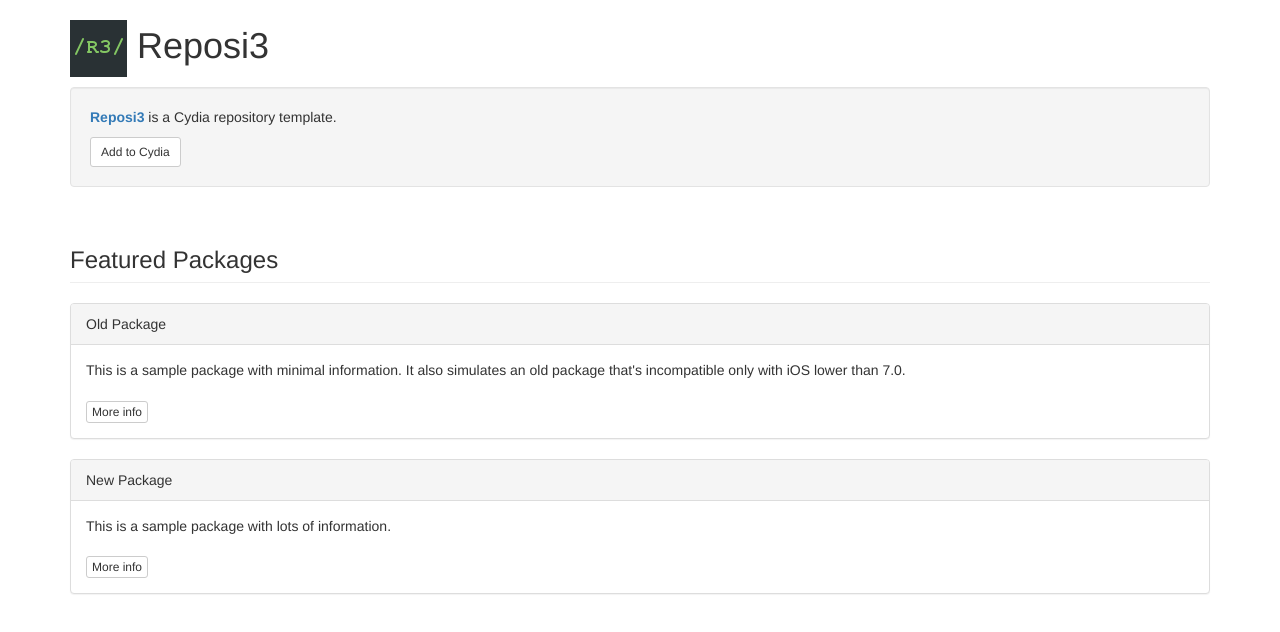
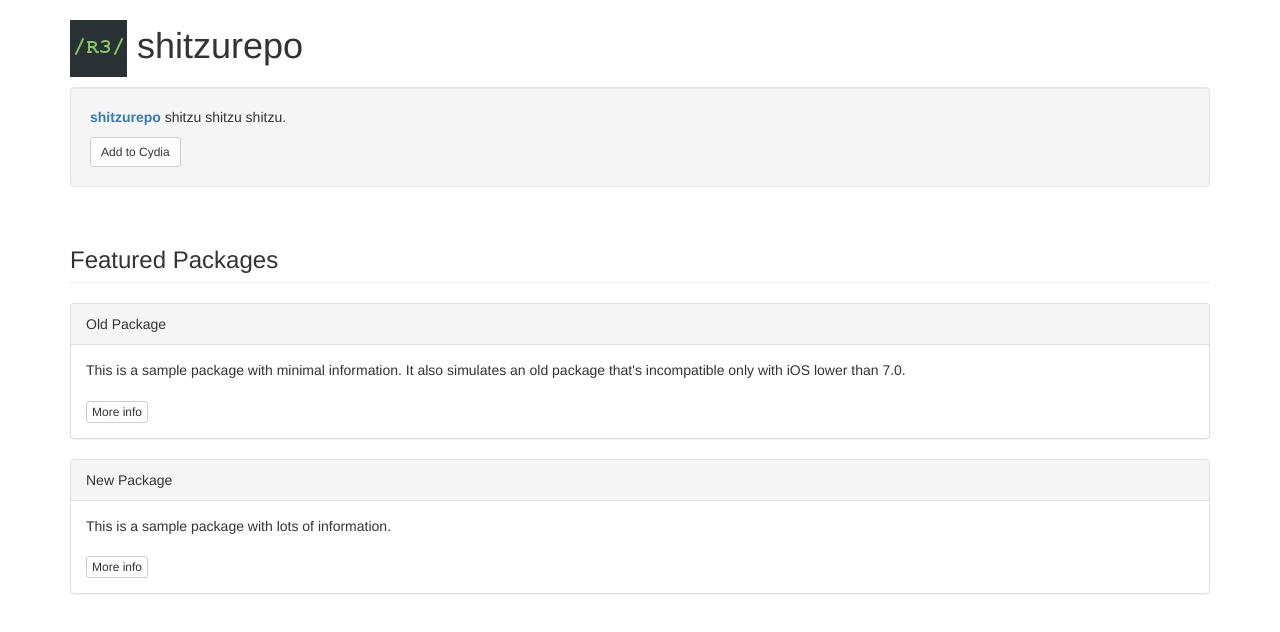
Before and after one commit to shitzurepo/shitzurepo, a plain HTML site: page index.html in a window 1280 px wide. Drawn offline with nearby package versions, Linux system fonts and the light colour scheme.

Commit message:
Update index.html

```diff
--- a/index.html
+++ b/index.html
@@ -1,7 +1,7 @@
 <!DOCTYPE html>
 <html lang="en">
 <head>
-  <title>Reposi3</title>
+  <title>shitzurepo</title>
   <meta charset="utf-8">
   <meta name="viewport" content="width=device-width, initial-scale=1">
   <link rel="stylesheet" href="https://maxcdn.bootstrapcdn.com/bootstrap/3.3.5/css/bootstrap.min.css">
@@ -10,13 +10,13 @@
 <body>
 
 <div class="container">
-	<h1><img src="CydiaIcon.png"> Reposi3</h1>
+	<h1><img src="CydiaIcon.png"> shitzurepo</h1>
 </div>
 
 <div class="container">
 	<div class="well">
-		<p><span class="text-primary"><b>Reposi3</span></b> is a Cydia repository template.</p>
-		<a class="btn btn-sm btn-default" href="cydia://url/https://cydia.saurik.com/api/share#?source=https://supermamon.github.io/Reposi3/">Add to Cydia</a>
+		<p><span class="text-primary"><b>shitzurepo</span></b> shitzu shitzu shitzu.</p>
+		<a class="btn btn-sm btn-default" href="cydia://url/https://cydia.saurik.com/api/share#?source=https://shitzurepo.github.io/shitzurepo/">Add to Cydia</a>
 	</div>
 </div>
 
```
